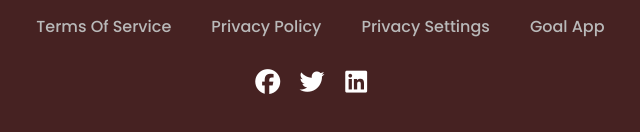
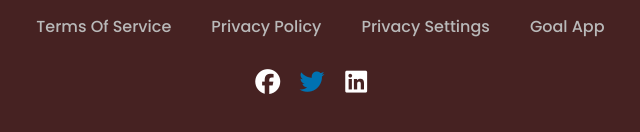
Before and after one commit to rayhan787/Assignment-2, a plain HTML site: page index.html in a window 1280 px wide. In both pictures the pointer is over the icon 640 px from the left and 2058 px from the top of the page. Shown: the part 1976-2108 px from the top of the page, 328-968 px from the left. Drawn offline with Linux system fonts and the light colour scheme.

Commit message:
last touch

```diff
--- a/css/style.css
+++ b/css/style.css
@@ -250,8 +250,8 @@ body{
 .social_icon a:hover .facebook{
     color: #4267B2;
 }
-.social_icon a:hover .google{
-    color:#db4a39 ;
+.social_icon a:hover .twitter{
+    color:#0072b1 ;
 }
 .social_icon a:hover .linkedin{
     color: #0072b1;
--- a/index.html
+++ b/index.html
@@ -175,7 +175,7 @@
                         </div>
                         <div class="social_icon">
                         <a target="_blank" href="https://www.facebook.com/"><i class="fa-brands fa-facebook facebook"></i></a>
-                        <a target="_blank" href="https://twitter.com/i/flow/single_sign_on"><i class="fa-brands fa-twitter"></i></a>
+                        <a target="_blank" href="https://twitter.com/i/flow/single_sign_on"><i class="fa-brands fa-twitter twitter"></i></a>
                         <a target="_blank" href="https://www.linkedin.com/in/muhammad-monir-uddin-807495201/"><i class="fa-brands fa-linkedin linkedin"></i></a>
                         </div>
                     </div>
```
Also changed, not shown: upcomingmatch.html (+1 -1 lines).
